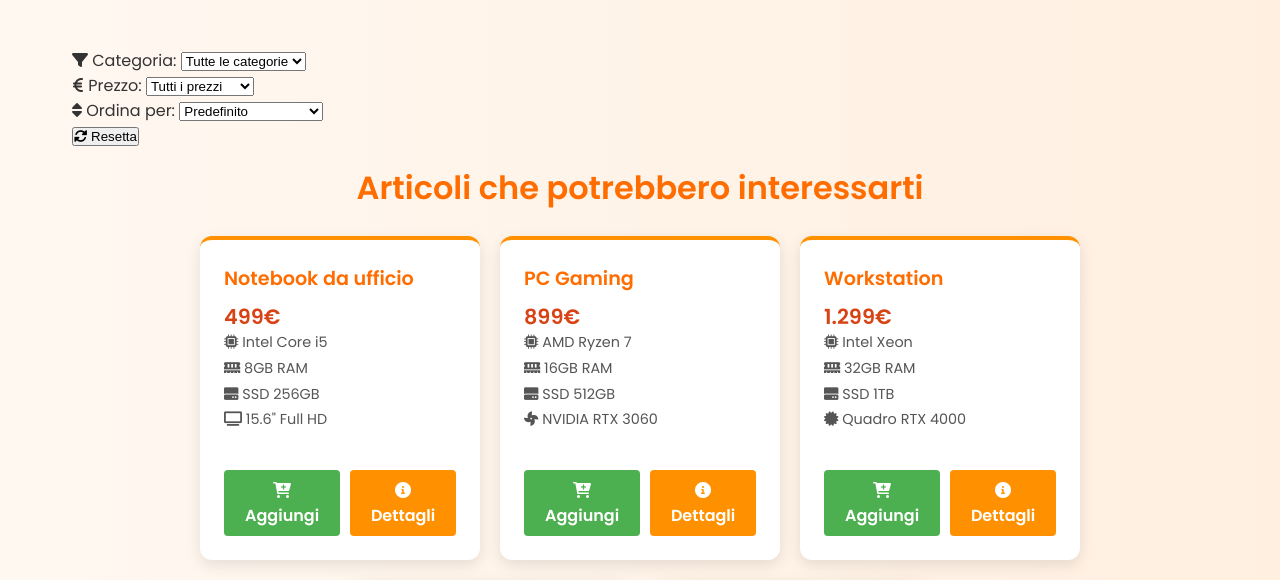
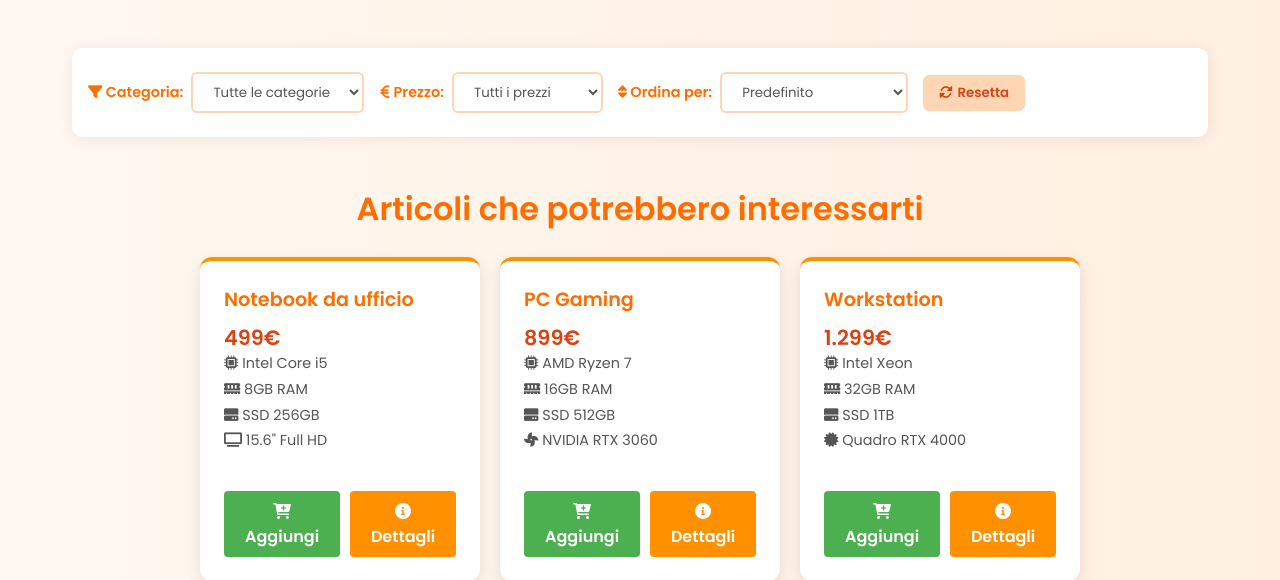
Before and after one commit to FERRO-FK/Sito-computer, a PHP site: page /prodotti.html in a window 1280 px wide. Shown: the part 206-786 px from the top of the page. Run offline with PHP 8.4, Linux system fonts and the light colour scheme.

Commit message:
css proddotti con modifica

```diff
--- a/css/styles_prodotti.css
+++ b/css/styles_prodotti.css
@@ -80,7 +80,74 @@
       margin-bottom: 1.5rem;
       text-align: center;
     }
+    .filters-container {
+      background-color: #fff;
+      border-radius: 10px;
+      padding: 1rem;
+      margin-bottom: 2rem;
+      box-shadow: 0 2px 15px rgba(0, 0, 0, 0.08);
+    }
 
+    .filters-bar {
+      display: flex;
+      flex-wrap: wrap;
+      gap: 15px;
+      align-items: center;
+      padding: 0.5rem 0;
+    }
+
+    .filter-group {
+      display: flex;
+      align-items: center;
+      gap: 8px;
+    }
+
+    .filter-group label {
+      color: #FF6D00;
+      font-weight: 600;
+      font-size: 0.9rem;
+    }
+
+    .filter-select {
+      padding: 0.5rem 1rem;
+      border: 2px solid #FFD6B3;
+      border-radius: 6px;
+      background-color: white;
+      color: #555;
+      font-family: 'Poppins', sans-serif;
+      cursor: pointer;
+      transition: all 0.3s ease;
+    }
+
+    .filter-select:hover {
+      border-color: #FF9100;
+    }
+
+    .filter-select:focus {
+      outline: none;
+      border-color: #FF6D00;
+      box-shadow: 0 0 0 2px rgba(255, 109, 0, 0.2);
+    }
+
+    .filter-reset {
+      background-color: #FFD6B3;
+      color: #D84315;
+      border: none;
+      padding: 0.5rem 1rem;
+      border-radius: 6px;
+      cursor: pointer;
+      font-family: 'Poppins', sans-serif;
+      font-weight: 600;
+      display: flex;
+      align-items: center;
+      gap: 5px;
+      transition: all 0.3s ease;
+    }
+
+    .filter-reset:hover {
+      background-color: #FFB380;
+      color: #BF360C;
+    }
     .products-container {
       display: flex;
       flex-wrap: wrap;
@@ -171,12 +238,25 @@
     }
 
     @media (max-width: 768px) {
-      .products-container {
+      .filters-bar {
         flex-direction: column;
-        align-items: center;
+        align-items: stretch;
+      }
+
+      .filter-group {
+        flex-direction: column;
+        align-items: flex-start;
+      }
+
+      .filter-select {
+        width: 100%;
+      }
+
+      .filter-reset {
+        width: 100%;
+        justify-content: center;
       }
     }
-
 
     /* Stile per le notifiche */
     .notification {
```
